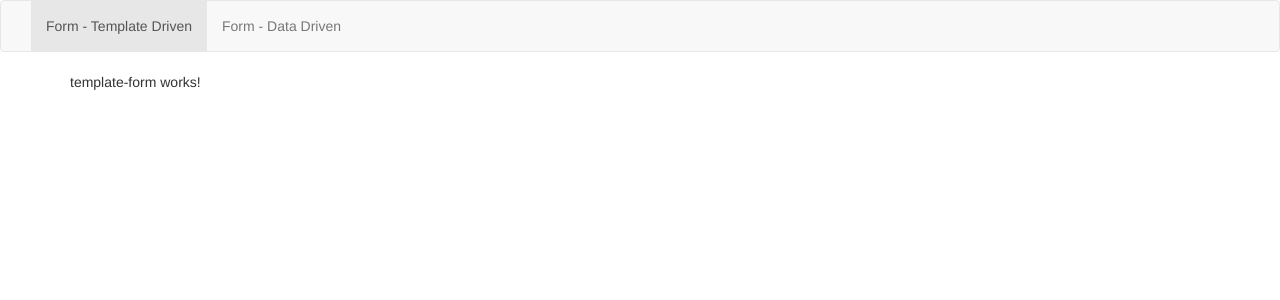
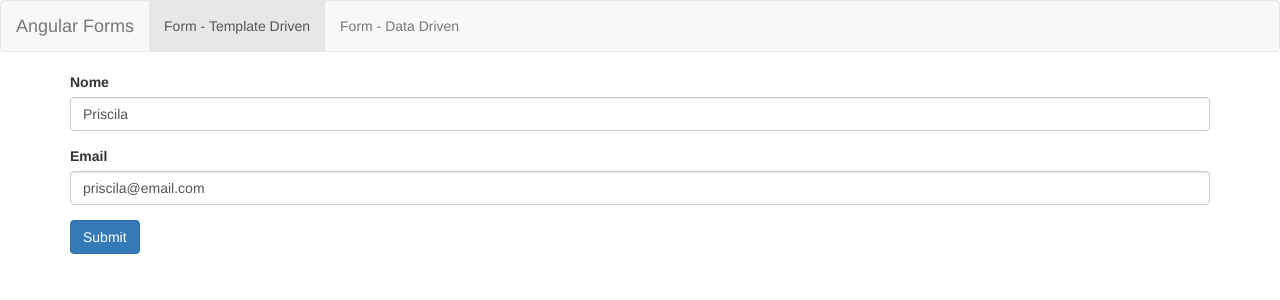
Before and after one commit to prsclast/angular-forms, an Angular app in the folder forms/: page /templateForm in a window 1280 px wide. Shown: the top 300 px of the page. Built offline with nearby package versions, Linux system fonts and the light colour scheme.

Commit message:
Controles ngForm, ngSubmit e ngModel

```diff
--- a/forms/src/app/app.component.html
+++ b/forms/src/app/app.component.html
@@ -1,7 +1,7 @@
 <nav class="navbar navbar-default">
   <div class="container-fluid">
     <div class="navbar-header">
-      <a class="navbar-brand" routerLink=""></a>
+      <a class="navbar-brand" routerLink="">Angular Forms</a>
     </div>
 
     <ul class="nav navbar-nav">
--- a/forms/src/app/app.module.ts
+++ b/forms/src/app/app.module.ts
@@ -1,6 +1,7 @@
 import { BrowserModule } from '@angular/platform-browser';
 import { NgModule } from '@angular/core';
 
+import { FormsModule } from '@angular/forms';
 import { AppRoutingModule } from './app-routing.module';
 import { AppComponent } from './app.component';
 import { TemplateFormComponent } from './template-form/template-form.component';
@@ -14,6 +15,7 @@
   ],
   imports: [
     BrowserModule,
+    FormsModule,
     AppRoutingModule
   ],
   providers: [],
--- a/forms/src/app/template-form/template-form.component.html
+++ b/forms/src/app/template-form/template-form.component.html
@@ -1 +1,14 @@
-<p>template-form works!</p>
+<form #f="ngForm" (ngSubmit)="onSubmit(f)">
+  <div class="form-group">
+    <label for="nome">Nome</label>
+    <input type="text" class="form-control" name="nome" id="nome" placeholder="Nome" [(ngModel)]="usuario.nome">
+  </div>
+
+  <div class="form-group">
+    <label for="email">Email</label>
+    <input type="email" class="form-control" name="email" id="email" placeholder="nome@email.com"
+      [(ngModel)]="usuario.email">
+  </div>
+
+  <button type="submit" class="btn btn-primary">Submit</button>
+</form>
--- a/forms/src/app/template-form/template-form.component.ts
+++ b/forms/src/app/template-form/template-form.component.ts
@@ -7,6 +7,16 @@
 })
 export class TemplateFormComponent implements OnInit {
 
+  usuario: any = {
+    nome: 'Priscila',
+    email: 'priscila@email.com'
+  }
+  onSubmit(form) {
+    console.log(form.value);
+
+    console.log(this.usuario);
+  }
+
   constructor() { }
 
   ngOnInit() {
```
